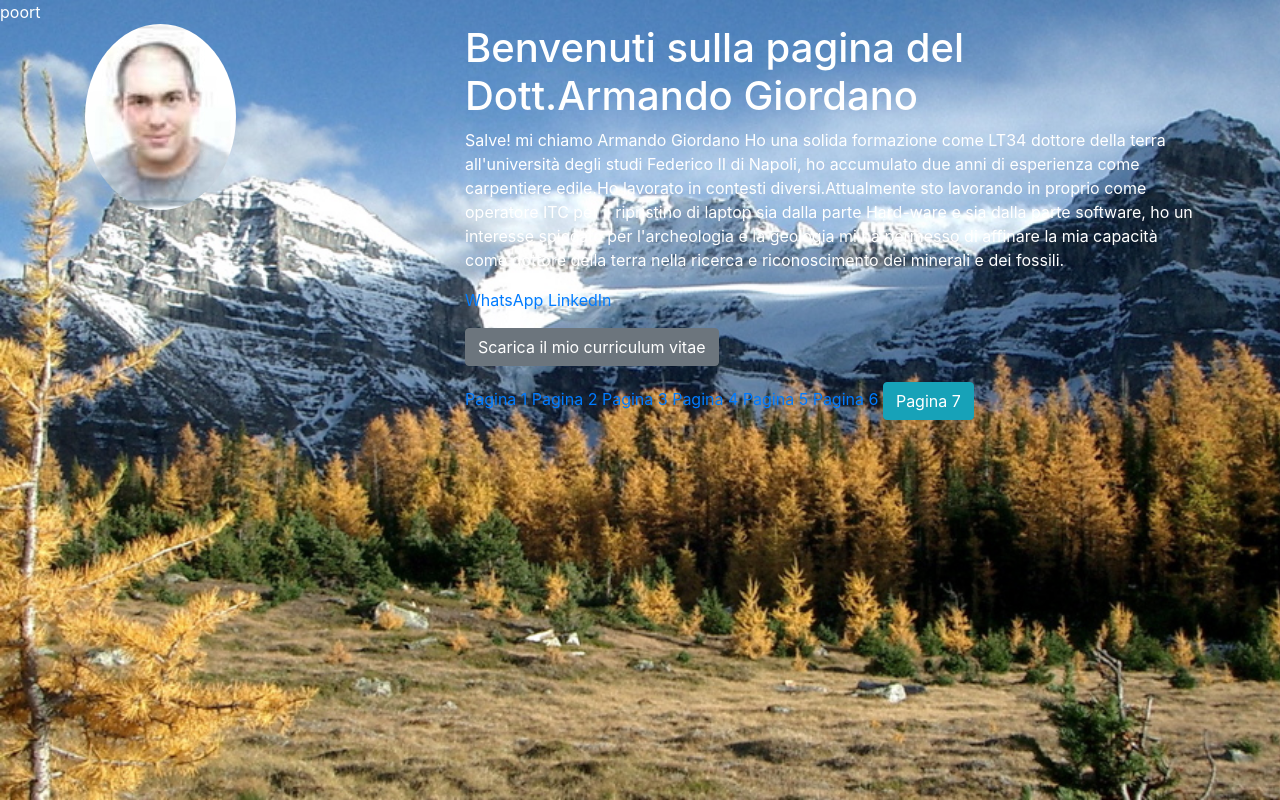
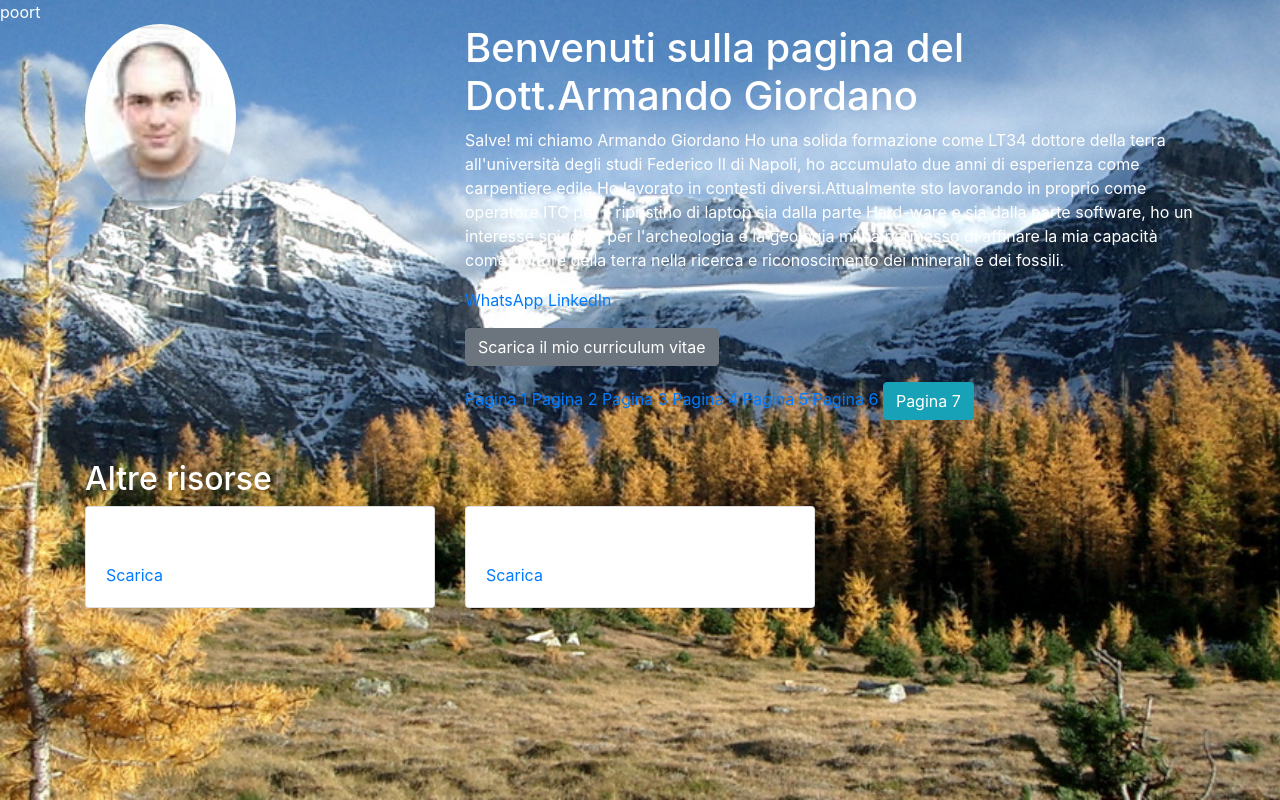
Before and after one commit to ArmandoGiordano/IT-securityGIS, a plain HTML site: page index.html in a window 1280 px wide. Drawn offline with nearby package versions, Linux system fonts and the light colour scheme.

Commit message:
Update index.html

```diff
--- a/index.html
+++ b/index.html
@@ -46,14 +46,35 @@ poort<!DOCTYPE html>
           <a href="Rapporto sulle vulnerabilità.pdf" class="report">Pagina 5</a>
           <a href="tentativo di clonaggio & haking.pdf" class="report hackaging">Pagina 6</a>
           <a href="pagina7.pdf" class="btn btn-info">Pagina 7</a>
-        </p>
+          </p>
+      </div>
+    </div>
+  </div>
 
-      </
-</div>
+  <div class="container mt-4">
+    <h2>Altre risorse</h2>
+    <div class="row">
+      <!-- Link a 7 pagine PDF -->
+      <div class="col-md-4">
+        <div class="card">
+          <div class="card-body">
+            <h5 class="card-title">PDF 1</h5>
+            <a href="link_al_primo_pdf.pdf" class="card-link">Scarica</a>
+          </div>
+        </div>
+      </div>
+      <div class="col-md-4">
+        <div class="card">
+          <div class="card-body">
+            <h5 class="card-title">PDF 2</h5>
+            <a href="link_al_secondo_pdf.pdf" class="card-link">Scarica</a>
+          </div>
+        </div>
+      </div>
+      <!-- Continua con altri link a PDF come desiderato -->
+    </div>
+  </div>
 
-    </
-</div>
-  </div>
   <!-- Aggiungi il link al file JavaScript di Bootstrap (opzionale) -->
   <script src="https://maxcdn.bootstrapcdn.com/bootstrap/4.5.2/js/bootstrap.min.js"></script>
 </body>
```
